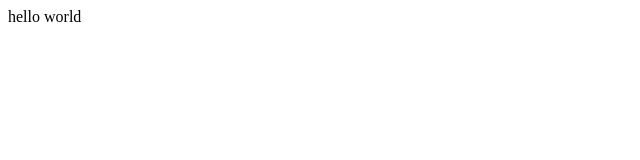
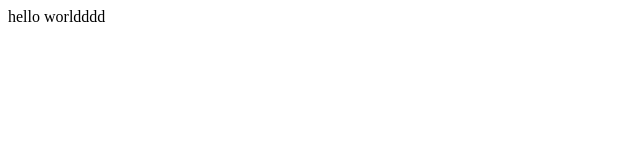
Before and after one commit to drfoxi/learning-webdesign, a plain HTML site: page index.html in a window 1280 px wide. Shown: the full height of the page, 0-640 px from the left. Drawn offline with Linux system fonts and the light colour scheme.

Commit message:
start project

```diff
--- a/index.html
+++ b/index.html
@@ -6,6 +6,6 @@
     <title>Document</title>
 </head>
 <body>
-    hello world
+    hello worldddd
 </body>
 </html>
```
